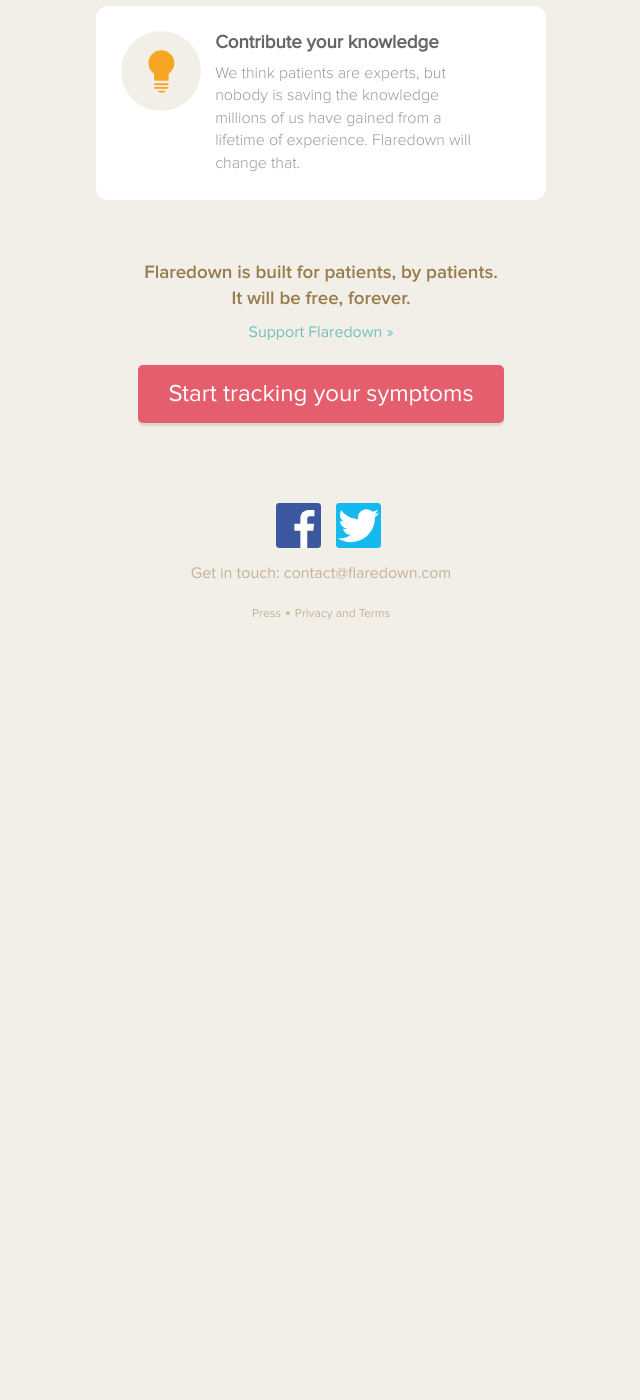
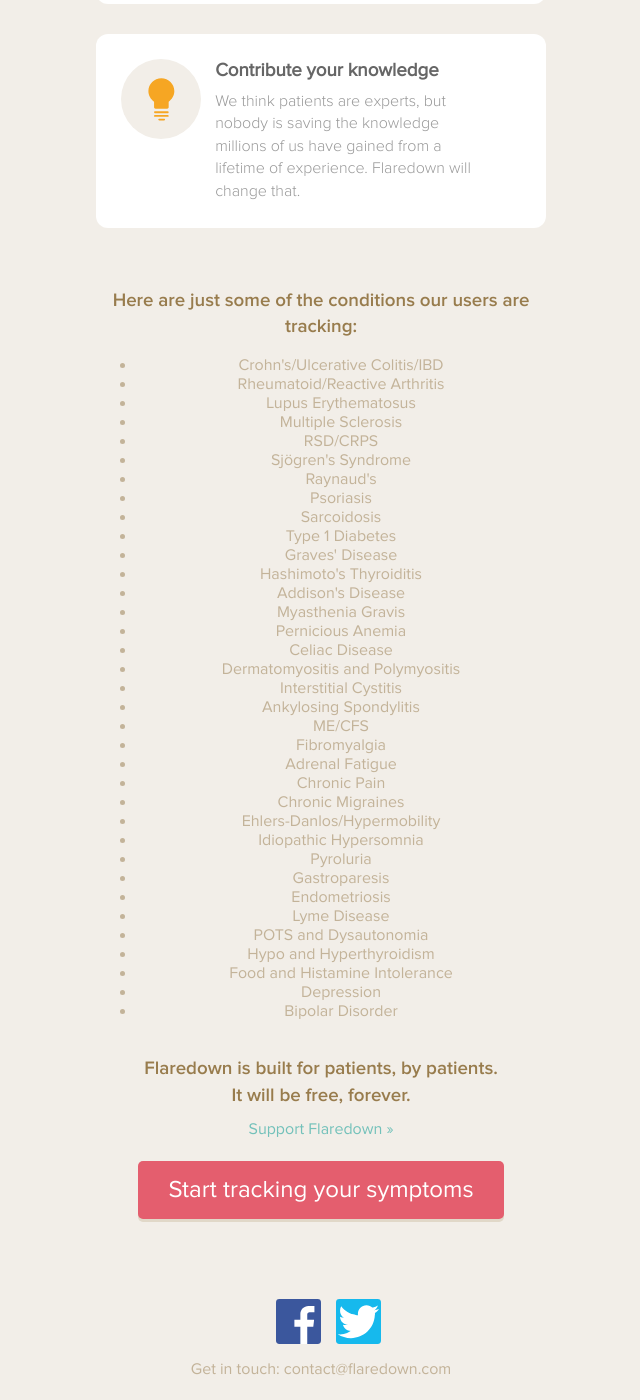
Before and after one commit to jasperfurniss/flaredown, a Jekyll site: the page built from index.html, in a window 1280 px wide and 1400 px high, scrolled down 1135 px. Shown: the whole window, without its empty margins (319-959 px from the left). Built offline with Jekyll 4.4.1, drawn with Linux system fonts in a browser that asks for light colours; before the commit the page ends 1765 px from its top, so only the background shows below that; some of the changed text lies outside the part shown.

Commit message:
Added list of symptoms

```diff
--- a/_layouts/landing.html
+++ b/_layouts/landing.html
@@ -25,7 +25,7 @@
   <body>
     <div class="wrapper">
       <img src="img/fd-logo.svg" alt="Flaredown" class="logo">
-      <h2>Free symptom tracker for chronic illness</h2>
+      <h2>A symptom tracker for autoimmune and invisible illness</h2>
 
       {{ content }}
 
--- a/index.html
+++ b/index.html
@@ -45,6 +45,45 @@
 	</section>
 
 	<section class="bottom">
+		<h3>Here are just some of the conditions our users are tracking:</h3>
+		<ul>
+			<li>Crohn's/Ulcerative Colitis/IBD</li>
+			<li>Rheumatoid/Reactive Arthritis</li>
+			<li>Lupus Erythematosus</li>
+			<li>Multiple Sclerosis</li>
+			<li>RSD/CRPS</li>
+			<li>Sjögren's Syndrome</li>
+			<li>Raynaud's</li>
+			<li>Psoriasis</li>
+			<li>Sarcoidosis</li>
+			<li>Type 1 Diabetes</li>
+			<li>Graves' Disease</li>
+			<li>Hashimoto's Thyroiditis</li>
+			<li>Addison's Disease</li>
+			<li>Myasthenia Gravis</li>
+			<li>Pernicious Anemia</li>
+			<li>Celiac Disease</li>
+			<li>Dermatomyositis and Polymyositis</li>
+			<li>Interstitial Cystitis</li>
+			<li>Ankylosing Spondylitis</li>
+			<li>ME/CFS</li>
+			<li>Fibromyalgia</li>
+			<li>Adrenal Fatigue</li>
+			<li>Chronic Pain</li>
+			<li>Chronic Migraines</li>
+			<li>Ehlers-Danlos/Hypermobility</li>
+			<li>Idiopathic Hypersomnia</li>
+			<li>Pyroluria</li>
+			<li>Gastroparesis</li>
+			<li>Endometriosis</li>
+			<li>Lyme Disease</li>
+			<li>POTS and Dysautonomia</li>
+			<li>Hypo and Hyperthyroidism</li>
+			<li>Food and Histamine Intolerance</li>
+			<li>Depression</li>
+			<li>Bipolar Disorder</li>
+		</ul>
+		<br>
 		<h3>Flaredown is built for patients, by patients.<br>It will be free, forever.</h3>
 		<a href="http://igg.me/at/flaredown" class="btn-backer-login">Support Flaredown &raquo;</a>
 		<a href="http://app.flaredown.com/signup" class="btn-igg">Start tracking your symptoms</a>
```
Also changed, not shown: 3 other files.
